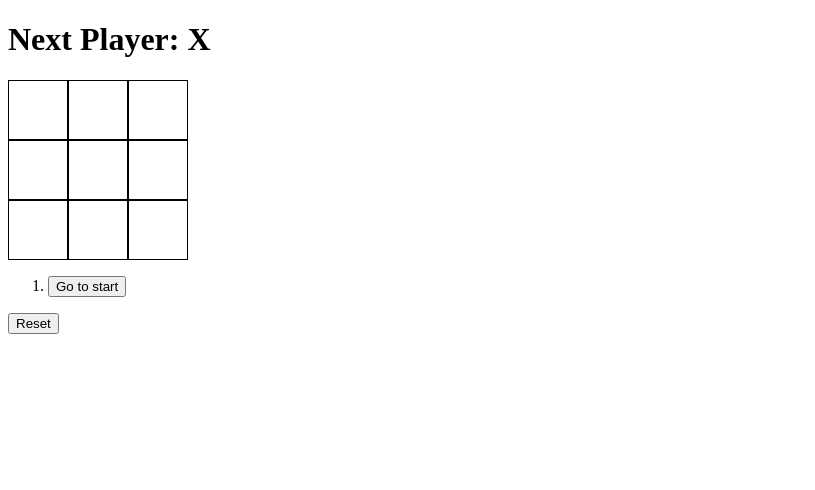
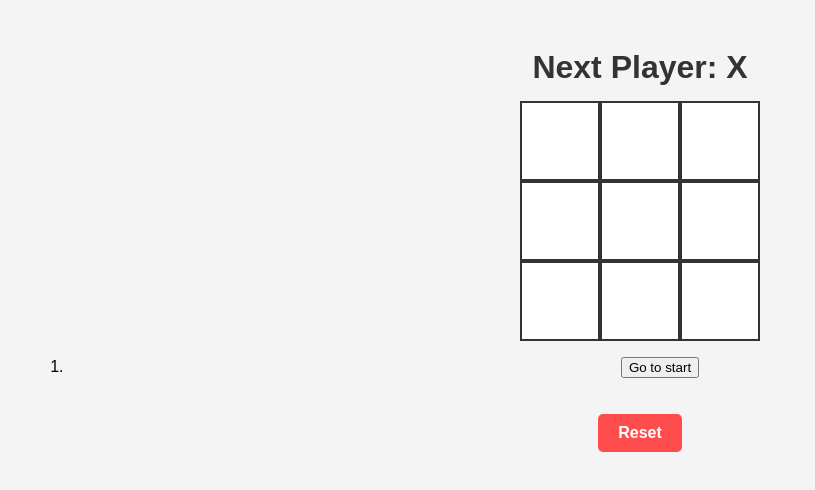
Before and after one commit to github-rnjn/tictactoe, a React (Vite) app: page / in a window 1280 px wide. Shown: the top 490 px of the page, without its empty margins (0-815 px from the left). Built offline with nearby package versions, Linux system fonts and the light colour scheme.

Commit message:
refactor styling by removing old CSS files and adding consolidated styles for the game components

```diff
--- a/src/components/Board.jsx
+++ b/src/components/Board.jsx
@@ -1,6 +1,4 @@
 import Square from "./Square"
-import "../css/board.css"
-import { useState } from "react"
 
 const Board = ({squares,xIsNext,onPlay}) => {
     const handleClick = (i)=>{
--- a/src/components/Square.jsx
+++ b/src/components/Square.jsx
@@ -1,5 +1,4 @@
 import { useState } from "react"
-import "../css/square.css"
 
 const Square = ({value,onSquareClick}) => {
     return (
--- a/src/css/board.css
+++ /dev/null
@@ -1,4 +0,0 @@
-.board-row{
-    display: flex;
-    align-items: center;
-}
--- a/src/css/square.css
+++ /dev/null
@@ -1,9 +0,0 @@
-.square{
-    height:60px;
-    width: 60px;
-    background: none;
-    border: 0.5px solid black;
-    font-size: 18pt;
-    font-weight: bold;
-    cursor: pointer;
-}
--- /dev/null
+++ b/src/css/styles.css
@@ -0,0 +1,53 @@
+/* General Styles */
+body {
+    font-family: Arial, sans-serif;
+    text-align: center;
+    background-color: #f4f4f4;
+    padding: 20px;
+}
+
+/* Board Layout */
+.board-row {
+    display: flex;
+    justify-content: center;
+}
+
+/* Square Button */
+.square {
+    width: 80px;
+    height: 80px;
+    font-size: 24px;
+    font-weight: bold;
+    border: 2px solid #333;
+    background-color: white;
+    cursor: pointer;
+    transition: background-color 0.3s ease;
+}
+
+.square:hover {
+    background-color: #ddd;
+}
+
+/* Reset Button */
+.reset {
+    margin-top: 20px;
+    padding: 10px 20px;
+    font-size: 16px;
+    font-weight: bold;
+    background-color: #ff4d4d;
+    color: white;
+    border: none;
+    cursor: pointer;
+    border-radius: 5px;
+    transition: background-color 0.3s ease;
+}
+
+.reset:hover {
+    background-color: #cc0000;
+}
+
+/* Status Message */
+h1 {
+    margin-bottom: 15px;
+    color: #333;
+}
--- a/src/main.jsx
+++ b/src/main.jsx
@@ -1,6 +1,7 @@
 import { StrictMode } from 'react'
 import { createRoot } from 'react-dom/client'
 import App from './App.jsx'
+import "./css/styles.css"
 
 createRoot(document.getElementById('root')).render(
   <StrictMode>
```
